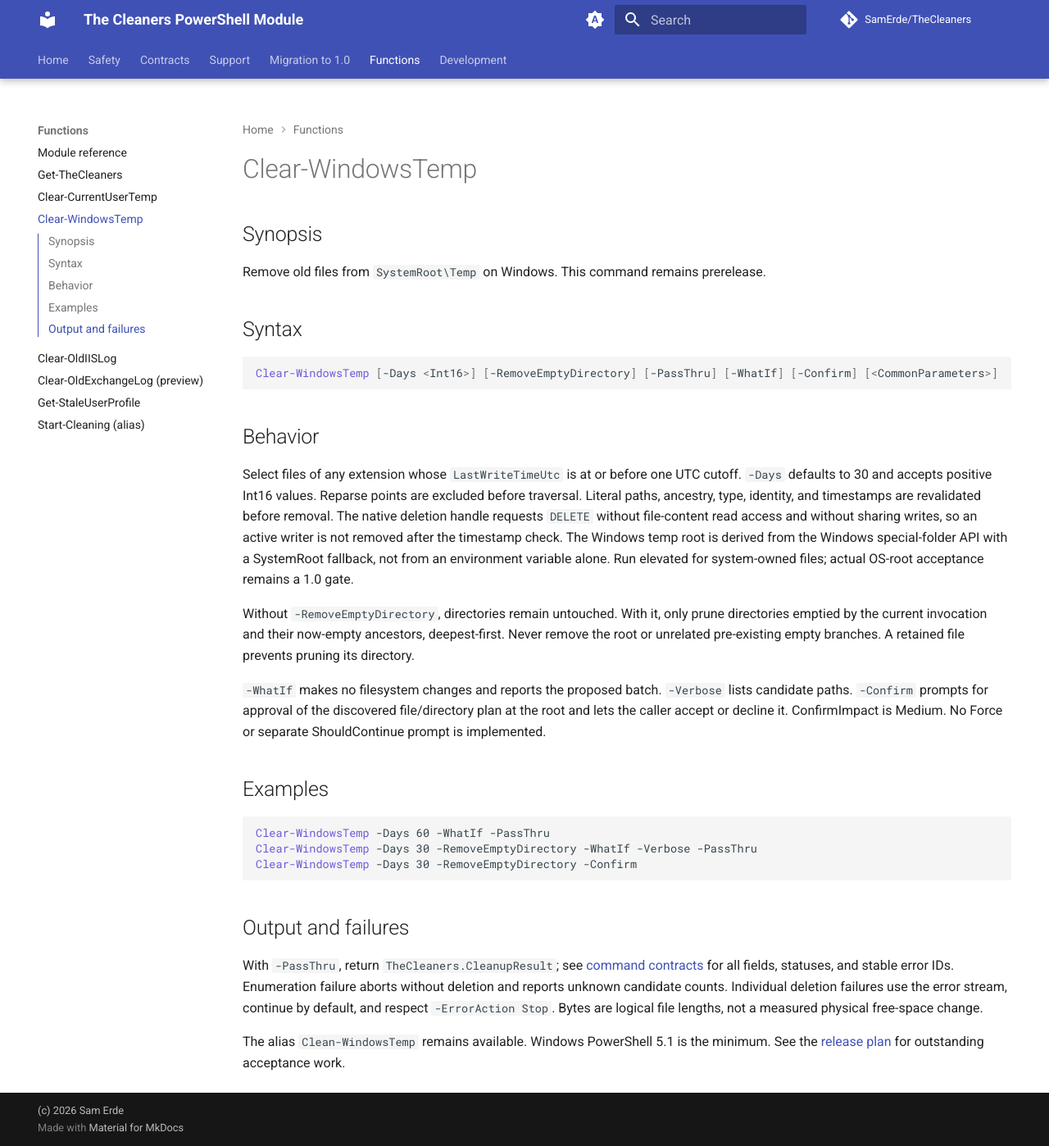
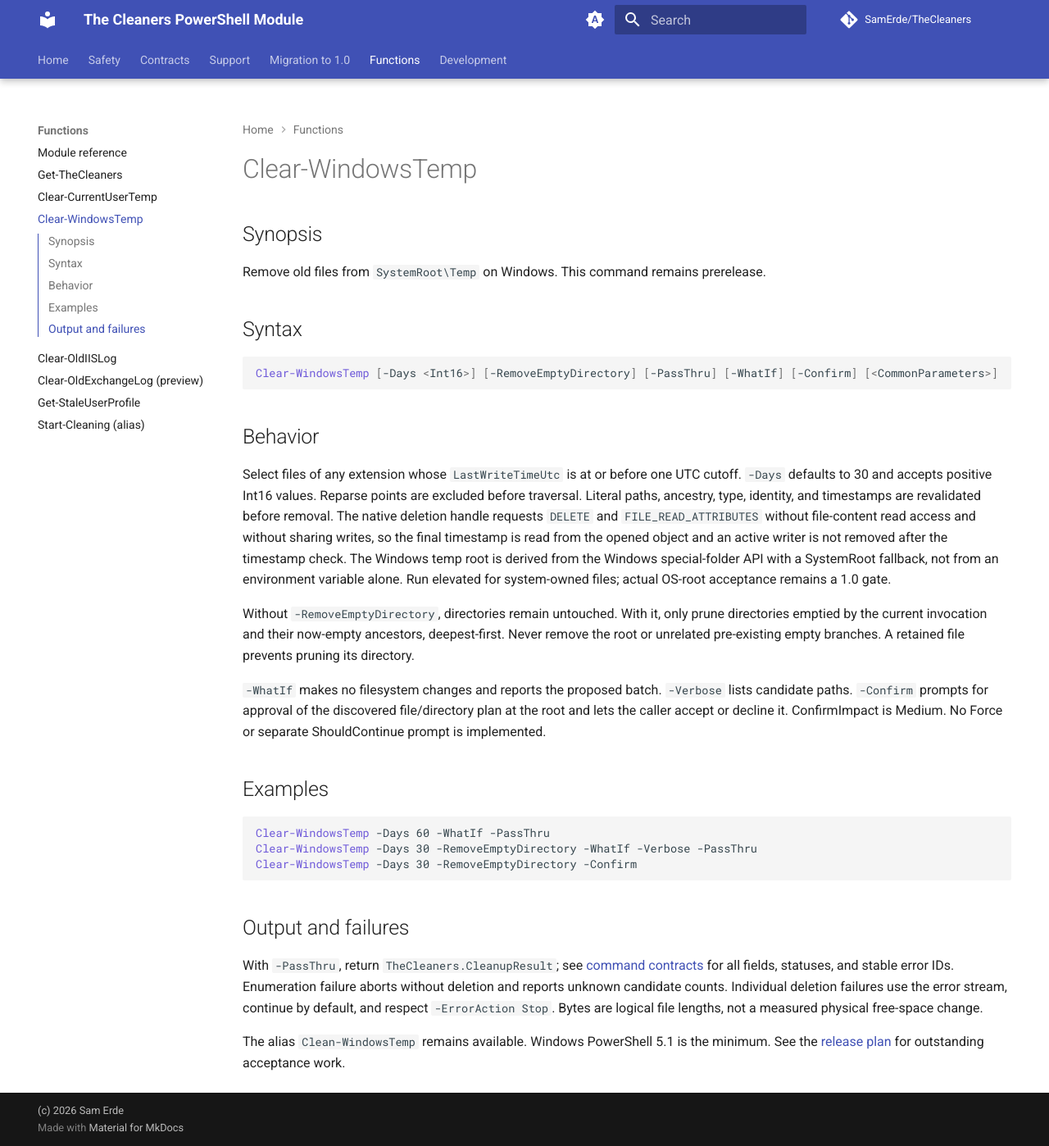
Before and after one commit to SamErde/TheCleaners, an MkDocs documentation site: the page built from docs/Clear-WindowsTemp.md, in a window 1280 px wide and 1398 px high. Shown: the whole window at 82% size. Built offline with MkDocs 1.6.1 and Material for MkDocs 9.7.7, drawn with Linux system fonts in a browser that asks for light colours; comment, search, counter and statistics services are not loaded.

Commit message:
Close the next review safety findings

```diff
--- a/docs/Clear-WindowsTemp.md
+++ b/docs/Clear-WindowsTemp.md
@@ -12,7 +12,7 @@ Clear-WindowsTemp [-Days <Int16>] [-RemoveEmptyDirectory] [-PassThru] [-WhatIf]
 
 ## Behavior
 
-Select files of any extension whose `LastWriteTimeUtc` is at or before one UTC cutoff. `-Days` defaults to 30 and accepts positive Int16 values. Reparse points are excluded before traversal. Literal paths, ancestry, type, identity, and timestamps are revalidated before removal. The native deletion handle requests `DELETE` without file-content read access and without sharing writes, so an active writer is not removed after the timestamp check. The Windows temp root is derived from the Windows special-folder API with a SystemRoot fallback, not from an environment variable alone. Run elevated for system-owned files; actual OS-root acceptance remains a 1.0 gate.
+Select files of any extension whose `LastWriteTimeUtc` is at or before one UTC cutoff. `-Days` defaults to 30 and accepts positive Int16 values. Reparse points are excluded before traversal. Literal paths, ancestry, type, identity, and timestamps are revalidated before removal. The native deletion handle requests `DELETE` and `FILE_READ_ATTRIBUTES` without file-content read access and without sharing writes, so the final timestamp is read from the opened object and an active writer is not removed after the timestamp check. The Windows temp root is derived from the Windows special-folder API with a SystemRoot fallback, not from an environment variable alone. Run elevated for system-owned files; actual OS-root acceptance remains a 1.0 gate.
 
 Without `-RemoveEmptyDirectory`, directories remain untouched. With it, only prune directories emptied by the current invocation and their now-empty ancestors, deepest-first. Never remove the root or unrelated pre-existing empty branches. A retained file prevents pruning its directory.
 
```
Also changed, not shown: docs/Clear-CurrentUserTemp.md (+1 -1 lines), 11 other files.
